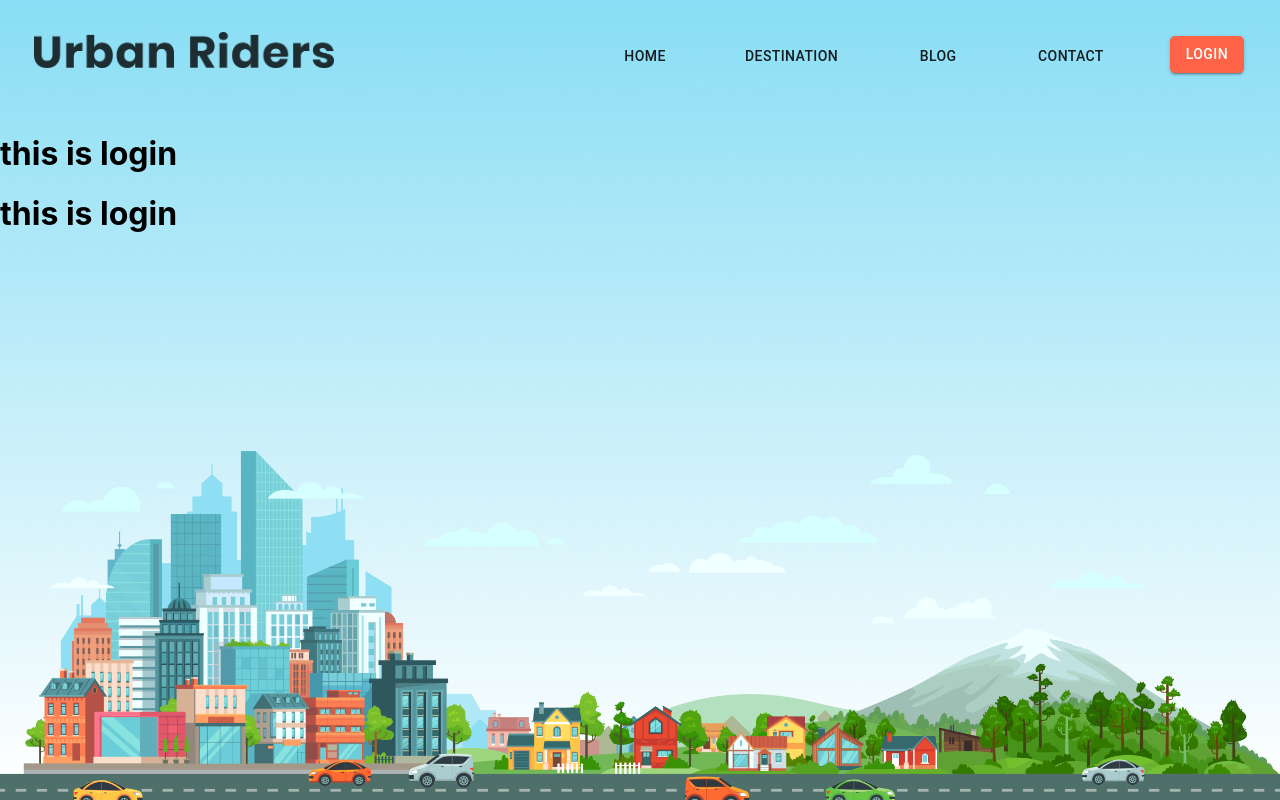
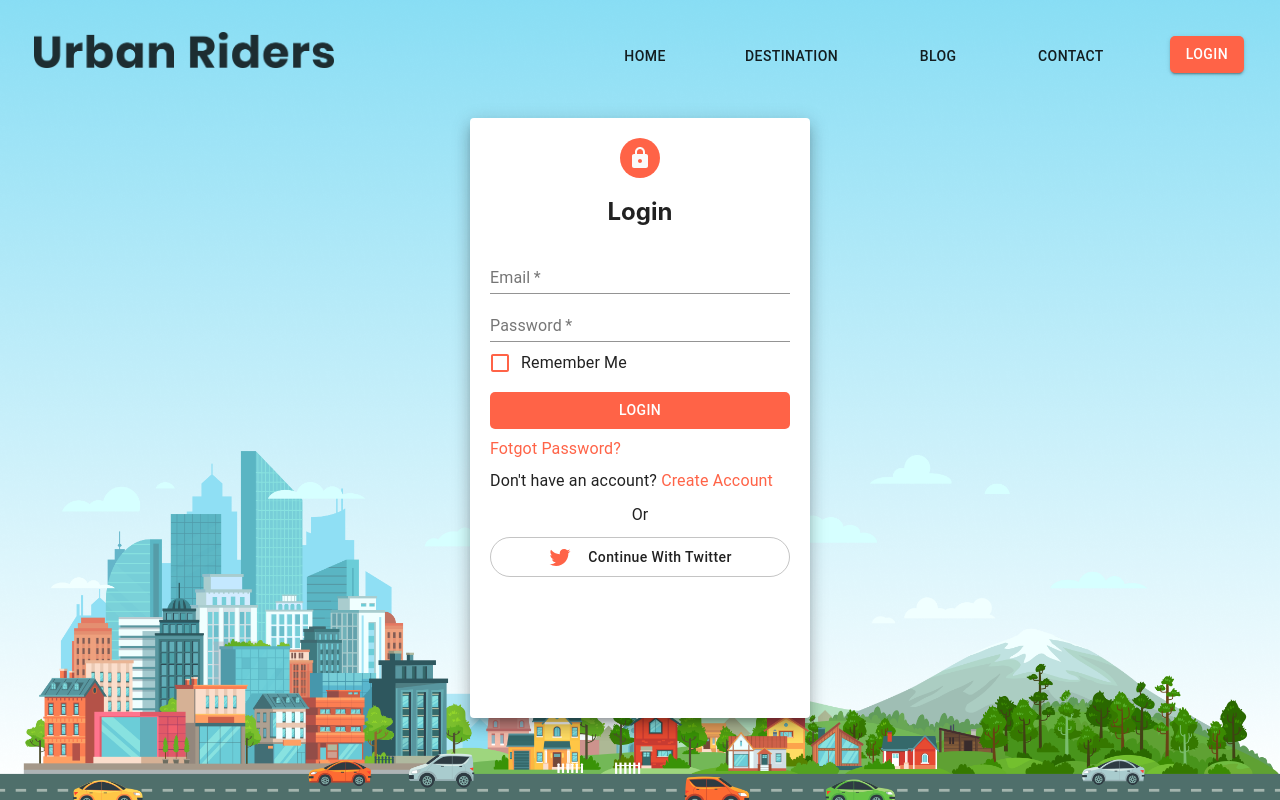
Before and after one commit to OahidZihad/urban-journey, a React (Create React App) app: page /login in a window 1280 px wide. Built offline with nearby package versions, Linux system fonts and the light colour scheme.

Commit message:
Login UI Complete

```diff
--- a/package.json
+++ b/package.json
@@ -4,12 +4,14 @@
   "private": true,
   "dependencies": {
     "@material-ui/core": "^4.11.4",
+    "@material-ui/icons": "^4.11.2",
     "@testing-library/jest-dom": "^5.14.1",
     "@testing-library/react": "^11.2.7",
     "@testing-library/user-event": "^12.8.3",
     "firebase": "^8.6.8",
     "react": "^17.0.2",
     "react-dom": "^17.0.2",
+    "react-hook-form": "^7.9.0",
     "react-router-dom": "^5.2.0",
     "react-scripts": "4.0.3",
     "web-vitals": "^1.1.2"
--- /dev/null
+++ b/src/Components/Login/Login.css
@@ -0,0 +1,9 @@
+.container {
+  /* grid-template-columns: repeat(auto-fit, minmax(100px, 1fr)); */
+}
+.container form {
+  height: 100%;
+  display: grid;
+  justify-content: center;
+  align-items: center;
+}
--- a/src/Components/Login/Login.js
+++ b/src/Components/Login/Login.js
@@ -1,11 +1,122 @@
 import React from "react";
+import { useForm } from "react-hook-form";
+import "./Login.css";
+import LockRoundedIcon from "@material-ui/icons/LockRounded";
+import {
+  Grid,
+  Paper,
+  Avatar,
+  Button,
+  TextField,
+  Link,
+  Stepper,
+} from "@material-ui/core";
+import FormControlLabel from "@material-ui/core/FormControlLabel";
+import Checkbox from "@material-ui/core/Checkbox";
+import { makeStyles } from "@material-ui/core";
+import { Typography } from "@material-ui/core";
+import TwitterIcon from "@material-ui/icons/Twitter";
+
+const useStyles = makeStyles((theme) => ({
+  hr: {
+    color: "tomato",
+    width: "50px",
+  },
+  button: {
+    color: "white",
+    backgroundColor: "tomato",
+    borderRadius: "5px",
+    margin: "8px 0",
+  },
+  twitterButton: {
+    borderRadius: "50px",
+    height: "40px",
+    textTransform: "none",
+  },
+}));
 
 const Login = () => {
+  const classes = useStyles();
+  const paperStyle = {
+    padding: "20px",
+    height: "70vh",
+    width: 300,
+    margin: "5px auto",
+  };
+  const avatarStyle = {
+    backgroundColor: "tomato",
+  };
+
+  const {
+    handleSubmit,
+    watch,
+    formState: { errors },
+  } = useForm();
+  const onSubmit = (data) => console.log(data);
+
+  console.log(watch("example"));
   return (
-    <div>
-      <h1>this is login</h1>
-      <h1>this is login</h1>
-    </div>
+    <Grid>
+      <Paper elevation={10} style={paperStyle}>
+        <Grid align="center">
+          <Avatar style={avatarStyle}>
+            <LockRoundedIcon />
+          </Avatar>
+          <h2>Login</h2>
+        </Grid>
+        <form onSubmit={handleSubmit(onSubmit)}>
+          <TextField
+            label="Email"
+            placeholder="Your Email"
+            required
+            fullWidth
+          />
+          <TextField
+            label="Password"
+            placeholder="Your Password"
+            required
+            fullWidth
+            type="password"
+          />
+          <FormControlLabel
+            control={<Checkbox style={{ color: "tomato" }} name="checkedB" />}
+            label="Remember Me"
+          />
+          <Button className={classes.button} type="submit" fullWidth>
+            Login
+          </Button>
+          <Typography>
+            <Link style={{ color: "tomato" }} href="#">
+              Fotgot Password?
+            </Link>
+          </Typography>
+          <Typography style={{ marginTop: "8px" }}>
+            Don't have an account?
+            <Link style={{ color: "tomato" }} href="#">
+              {" "}
+              Create Account
+            </Link>
+          </Typography>
+        </form>
+        <Typography align="center" style={{ margin: "10px 0" }}>
+          Or
+        </Typography>
+        <Button className={classes.twitterButton} variant="outlined" fullWidth>
+          <Avatar
+            style={{
+              display: "flex",
+              justifyContent: "left",
+              alignContent: "left",
+              color: "tomato",
+              backgroundColor: "transparent",
+            }}
+          >
+            <TwitterIcon></TwitterIcon>
+          </Avatar>
+          Continue With Twitter
+        </Button>
+      </Paper>
+    </Grid>
   );
 };
 
```
Also changed, not shown: 1 other file (tests, documents, lock files or other folders).
